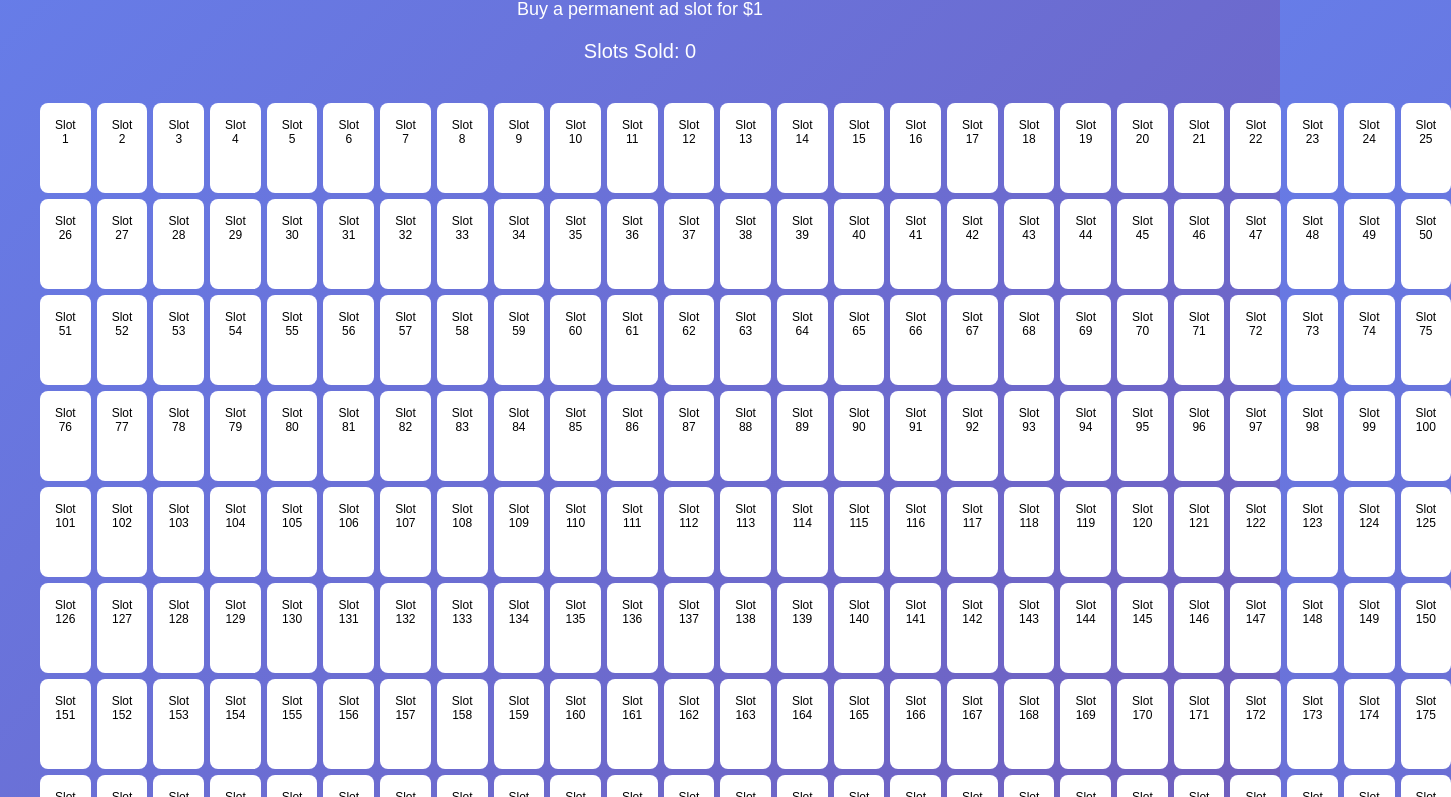
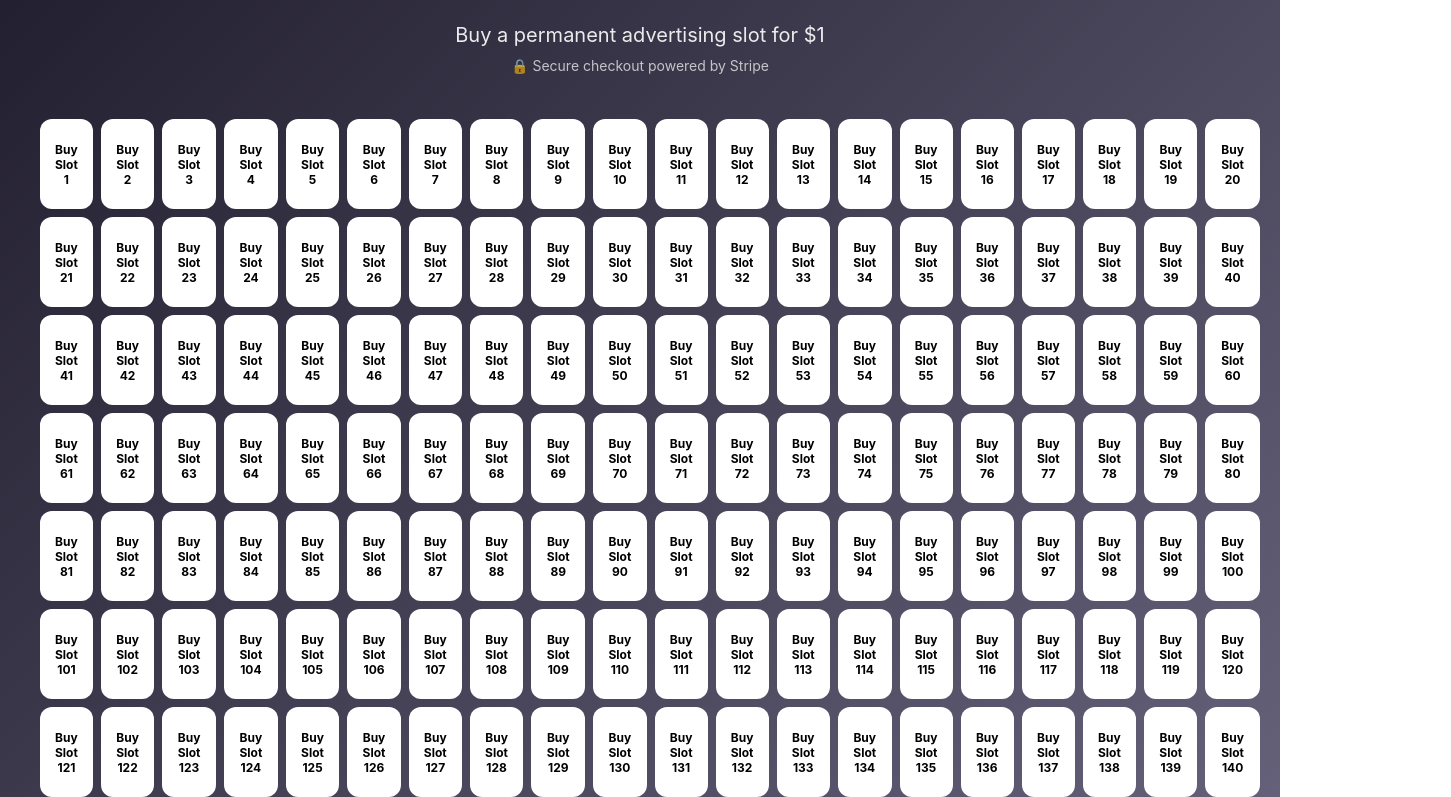
Before and after one commit to BETHEBOSS2014/own-a-slot, a plain HTML site: page index.html in a window 1280 px wide. Shown: the part 108-905 px from the top of the page, 1451 px wide, since content can reach past the window. Drawn offline with Linux system fonts and the light colour scheme.

Commit message:
Revise styles and update slot purchase functionality

```diff
--- a/index.html
+++ b/index.html
@@ -3,34 +3,38 @@
 <head>
   <title>Own A Slot</title>
   <meta name="viewport" content="width=device-width, initial-scale=1.0">
+
   <style>
     body {
       margin: 0;
-      font-family: Arial, sans-serif;
-      background: linear-gradient(135deg, #667eea, #764ba2);
+      font-family: -apple-system, BlinkMacSystemFont, sans-serif;
+      background: linear-gradient(135deg, #1f1c2c, #928dab);
       color: white;
       text-align: center;
     }
 
     h1 {
-      margin-top: 30px;
-      font-size: 42px;
+      margin-top: 40px;
+      font-size: 48px;
+      letter-spacing: 1px;
     }
 
-    p {
-      font-size: 18px;
-      margin-bottom: 20px;
+    .subtitle {
+      font-size: 20px;
+      margin-bottom: 10px;
+      opacity: 0.9;
     }
 
-    #counter {
-      font-size: 20px;
-      margin-bottom: 20px;
+    .secure {
+      font-size: 14px;
+      opacity: 0.7;
+      margin-bottom: 25px;
     }
 
     .grid {
       display: grid;
-      grid-template-columns: repeat(25, 1fr);
-      gap: 6px;
+      grid-template-columns: repeat(20, 1fr);
+      gap: 8px;
       padding: 20px;
       max-width: 1200px;
       margin: auto;
@@ -39,28 +43,29 @@
     .slot {
       background: white;
       color: black;
-      border-radius: 8px;
+      border-radius: 12px;
       padding: 15px;
       font-size: 12px;
       cursor: pointer;
-      transition: 0.2s;
+      transition: 0.3s ease;
       min-height: 60px;
+      display: flex;
+      align-items: center;
+      justify-content: center;
+      font-weight: bold;
     }
 
     .slot:hover {
-      transform: scale(1.05);
-      background: gold;
-    }
-
-    .sold {
-      background: #ff4d4d;
+      transform: scale(1.08);
+      background: linear-gradient(135deg, #635bff, #8f7cff);
       color: white;
-      cursor: default;
+      box-shadow: 0 10px 20px rgba(0,0,0,0.25);
     }
 
     footer {
-      margin: 40px;
-      opacity: 0.8;
+      margin: 50px;
+      opacity: 0.6;
+      font-size: 14px;
     }
   </style>
 </head>
@@ -68,32 +73,29 @@
 <body>
 
 <h1>🚀 Own A Slot</h1>
-<p>Buy a permanent ad slot for $1</p>
-<div id="counter">Slots Sold: 0</div>
+<div class="subtitle">Buy a permanent advertising slot for $1</div>
+<div class="secure">🔒 Secure checkout powered by Stripe</div>
 
 <div class="grid" id="grid"></div>
 
 <footer>
-  © 2026 Own A Slot
+  © 2026 Own A Slot. All rights reserved.
 </footer>
 
 <script>
   const grid = document.getElementById("grid");
-  const counter = document.getElementById("counter");
 
-  let totalSlots = 500;
-  let soldCount = 0;
+  const stripeLink = "https://buy.stripe.com/test_aFa5kC2Py7SC6Ai0mhcwg00"; // PASTE YOUR STRIPE PAYMENT LINK HERE
+
+  const totalSlots = 400;
 
   for (let i = 1; i <= totalSlots; i++) {
-    let slot = document.createElement("div");
+    const slot = document.createElement("div");
     slot.className = "slot";
-    slot.innerText = "Slot " + i;
+    slot.innerText = "Buy Slot " + i;
 
     slot.onclick = function () {
-      if (slot.classList.contains("sold")) return;
-
-      alert("This will redirect to Stripe payment ($1).");
-      // Later this becomes Stripe checkout link
+      window.open(stripeLink, "_blank");
     };
 
     grid.appendChild(slot);
```
